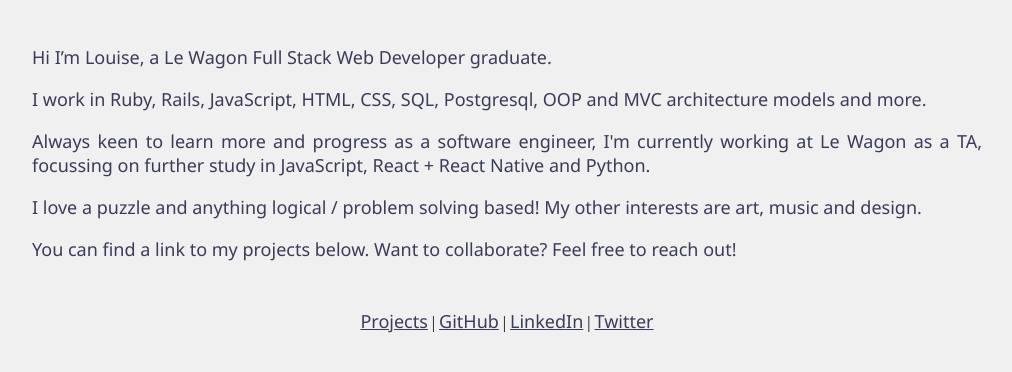
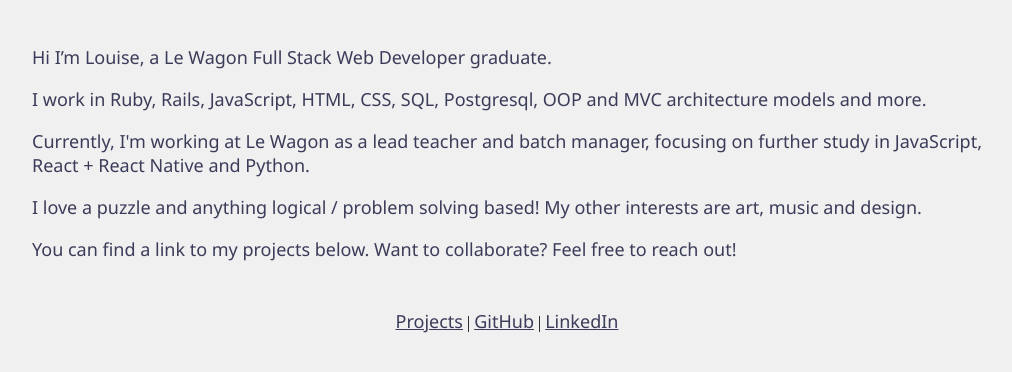
Before and after one commit to lstone123/profile, a plain HTML site: page index.html in a window 1280 px wide. Shown: the part 378-750 px from the top of the page, without its empty margins (133-1145 px from the left). Drawn offline with Linux system fonts and the light colour scheme; a web font is replaced by a local one.

Commit message:
updated paragraph text

```diff
--- a/index.html
+++ b/index.html
@@ -32,7 +32,7 @@
           I work in Ruby, Rails, JavaScript, HTML, CSS, SQL, Postgresql, OOP and MVC architecture models and more.
         </p>
         <p>
-          Always keen to learn more and progress as a software engineer, I'm currently working at Le Wagon as a TA, focussing on further study in JavaScript, React + React Native and Python.
+          Currently, I'm working at Le Wagon as a lead teacher and batch manager, focusing on further study in JavaScript, React + React Native and Python.
         </p>
         <p>
           I love a puzzle and anything logical / problem solving based! My other interests are art, music and design.
@@ -45,8 +45,7 @@
     <div class="socials-card" >
       <a href=https://linktr.ee/lstone123 target="_blank">Projects</a> |
       <a href=https://github.com/lstone123  target="_blank">GitHub</a> |
-      <a href="https://www.linkedin.com/in/louise-stone-091593a1/" target="_blank">LinkedIn</a> |
-      <a href="https://twitter.com/louisemstone" target="_blank">Twitter</a>
+      <a href="https://www.linkedin.com/in/louise-stone-091593a1/" target="_blank">LinkedIn</a>
     </div>
   </div>
 </html>
```
